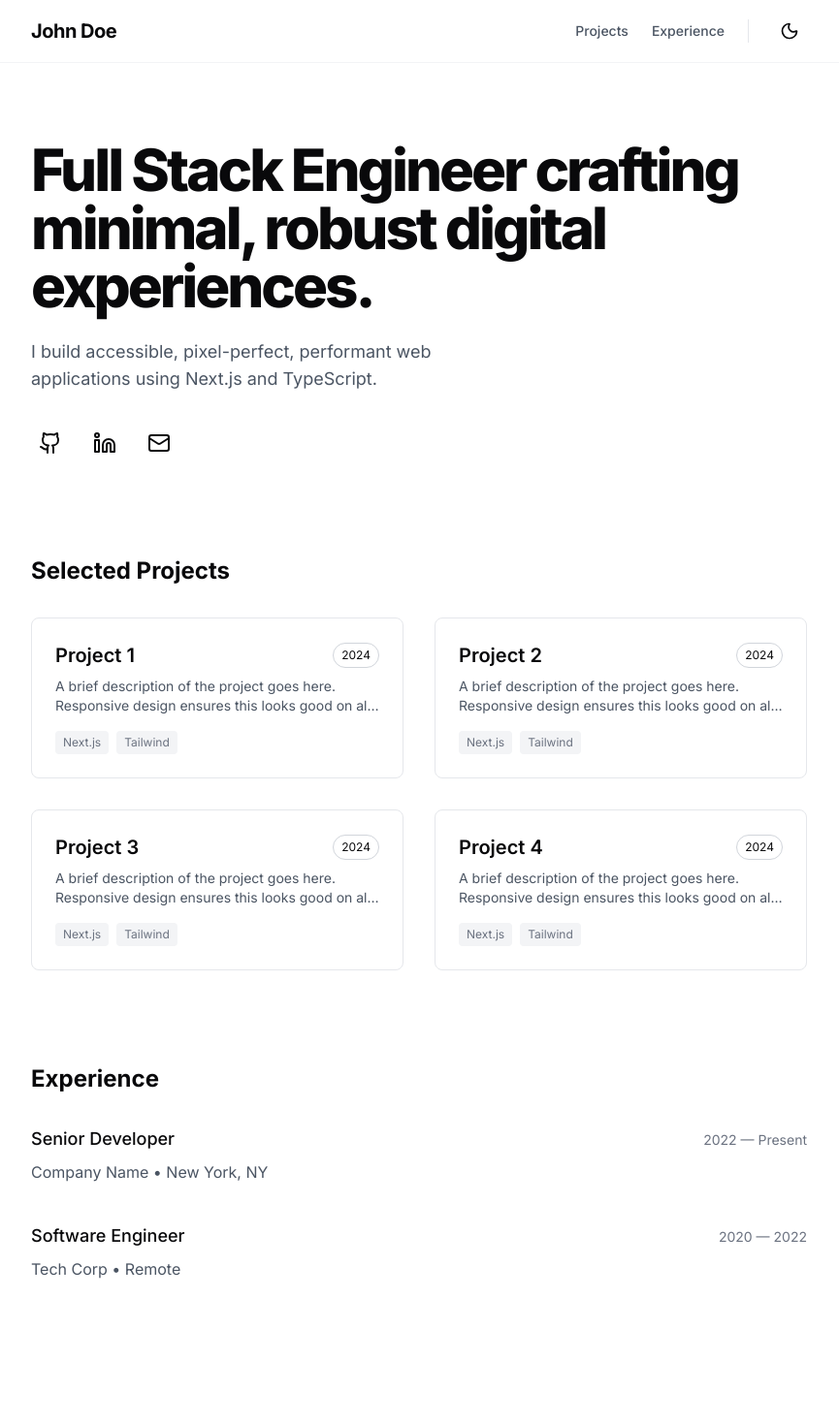
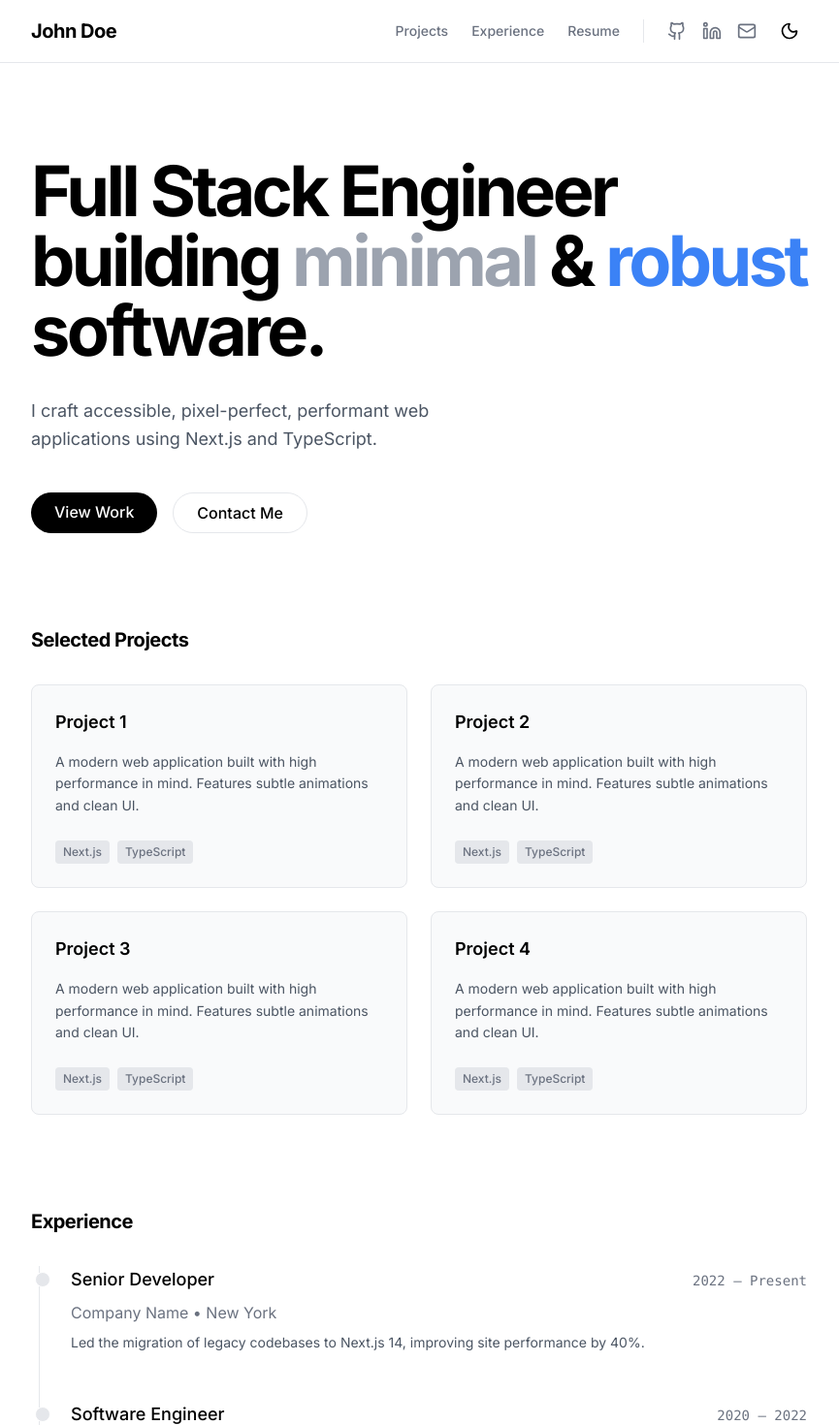
Before and after one commit to rohanbawa/my-portfolio, a Next.js app: page / in a window 1280 px wide. Shown: the top 1470 px of the page at 97% size, without its empty margins (208-1073 px from the left). Built offline with nearby package versions, Linux system fonts and the light colour scheme.

Commit message:
changed theme and added social links to the navbar

```diff
--- a/app/globals.css
+++ b/app/globals.css
@@ -3,21 +3,50 @@
 @tailwind utilities;
 
 :root {
+  /* Vercel Light Mode */
   --background: #ffffff;
-  --foreground: #09090b;
+  --foreground: #000000;
+  --accents-1: #fafafa;
+  --accents-2: #eaeaea; /* Light borders */
+  --accents-3: #999999;
+  --accents-4: #888888;
+  --accents-5: #666666;
+  --accents-6: #444444;
+
+  /* Vercel Blue */
+  --vercel-blue: #0070f3;
+  --vercel-pink: #ff0080;
+  --vercel-cyan: #50e3c2;
 }
 
 .dark {
-  --background: #09090b;
+  /* Vercel Dark Mode (Pure Black) */
+  --background: #000000;
   --foreground: #ffffff;
+  --accents-1: #111111;
+  --accents-2: #333333; /* Dark borders */
+  --accents-3: #444444;
+  --accents-4: #666666;
+  --accents-5: #888888;
+  --accents-6: #999999;
 }
 
+/* Global Reset */
 html {
   scroll-behavior: smooth;
+  scroll-padding-top: 80px;
 }
 
 body {
   color: var(--foreground);
   background: var(--background);
-  transition: background-color 0.3s ease, color 0.3s ease;
+  font-family: var(--font-inter), sans-serif;
+  -webkit-font-smoothing: antialiased;
+  -moz-osx-font-smoothing: grayscale;
 }
+
+/* Vercel-style Selection (Highlight) */
+::selection {
+  background-color: var(--vercel-blue);
+  color: white;
+}
--- a/app/page.tsx
+++ b/app/page.tsx
@@ -1,105 +1,138 @@
 import ThemeToggle from "../components/ThemeToggle";
 import Section from "../components/Section";
-import { Github, Linkedin, Mail } from "lucide-react";
+import { Github, Linkedin, Mail, ArrowUpRight } from "lucide-react";
 
 export default function Home() {
   return (
-    <main className="min-h-screen bg-background text-foreground">
-      {/* STICKY HEADER
-        - sticky top-0: Keeps it pinned to the top
-        - backdrop-blur-md: Gives it that frosted glass effect
-        - z-50: Ensures it sits ON TOP of all other content
-      */}
-      <nav className="sticky top-0 z-50 w-full border-b border-gray-100 dark:border-gray-800 bg-white/80 dark:bg-[#09090b]/80 backdrop-blur-md">
+    <main className="min-h-screen bg-background text-foreground selection:bg-blue-500 selection:text-white">
+      {/* HEADER */}
+      <nav className="sticky top-0 z-50 w-full border-b border-gray-200 dark:border-gray-200/10 bg-white/80 dark:bg-black/80 backdrop-blur-md">
         <div className="max-w-4xl mx-auto px-6 md:px-12 h-16 flex justify-between items-center">
-          {/* Logo / Home Link */}
-          <a href="#" className="text-xl font-bold tracking-tight hover:opacity-80 transition">
+
+          {/* Logo */}
+          <a href="#" className="text-xl font-bold tracking-tight hover:text-blue-500 transition-colors">
             John Doe
           </a>
 
           <div className="flex items-center gap-6">
-            {/* Navigation Links (Hidden on very small phones, visible on sm+) */}
-            <div className="hidden sm:flex gap-6 text-sm font-medium text-gray-600 dark:text-gray-400">
-              <a href="#projects" className="hover:text-black dark:hover:text-white transition">
-                Projects
-              </a>
-              <a href="#experience" className="hover:text-black dark:hover:text-white transition">
-                Experience
+            {/* Text Links (Hidden on Mobile) */}
+            <div className="hidden md:flex gap-6 text-sm font-medium text-gray-500 dark:text-gray-400">
+              <a href="#projects" className="hover:text-black dark:hover:text-white transition-colors">Projects</a>
+              <a href="#experience" className="hover:text-black dark:hover:text-white transition-colors">Experience</a>
+              <a
+                href="https://drive.google.com/file/d/YOUR_ACTUAL_RESUME_ID/view?usp=sharing"
+                target="_blank"
+                rel="noopener noreferrer"
+                className="hover:text-black dark:hover:text-white transition-colors"
+              >
+                Resume
               </a>
             </div>
 
-            <div className="w-px h-6 bg-gray-200 dark:bg-gray-800 hidden sm:block"></div>
+            {/* Divider (Hidden on Mobile) */}
+            <div className="w-px h-6 bg-gray-200 dark:bg-gray-800 hidden md:block"></div>
 
-            <ThemeToggle />
+            {/* Social Icons & Toggle (Visible on All Screens) */}
+            <div className="flex items-center gap-4">
+              <a href="https://github.com" target="_blank" className="text-gray-500 hover:text-black dark:hover:text-white transition-colors">
+                <Github size={20} />
+              </a>
+              <a href="https://linkedin.com" target="_blank" className="text-gray-500 hover:text-blue-500 transition-colors">
+                <Linkedin size={20} />
+              </a>
+              <a href="mailto:hello@example.com" className="text-gray-500 hover:text-red-500 transition-colors">
+                <Mail size={20} />
+              </a>
+
+              <ThemeToggle />
+            </div>
           </div>
         </div>
       </nav>
 
-      {/* Main Content Wrapper */}
-      <div className="max-w-4xl mx-auto px-6 md:px-12 py-12 md:py-20 flex flex-col gap-20 md:gap-24">
+      <div className="max-w-4xl mx-auto px-6 md:px-12 py-12 md:py-24 flex flex-col gap-24">
 
-        {/* Hero Section */}
+        {/* HERO */}
         <Section id="about">
-          <h2 className="text-4xl md:text-6xl font-extrabold tracking-tighter mb-6 leading-tight">
-            Full Stack Engineer crafting minimal, robust digital experiences.
+          <h2 className="text-5xl md:text-7xl font-bold tracking-tighter mb-8 leading-[1.1]">
+            Full Stack Engineer building <span className="text-gray-400 dark:text-gray-600">minimal</span> & <span className="text-blue-500">robust</span> software.
           </h2>
-          <p className="text-lg text-gray-600 dark:text-gray-400 max-w-lg mb-8">
-            I build accessible, pixel-perfect, performant web applications using
-            Next.js and TypeScript.
+          <p className="text-lg text-gray-600 dark:text-gray-400 max-w-lg mb-10 leading-relaxed">
+            I craft accessible, pixel-perfect, performant web applications using Next.js and TypeScript.
           </p>
+          {/* Call to Action Buttons (kept for emphasis) */}
           <div className="flex gap-4">
-            <a href="https://github.com" target="_blank" className="p-2 hover:text-gray-600 dark:hover:text-gray-300 transition"><Github /></a>
-            <a href="https://linkedin.com" target="_blank" className="p-2 hover:text-blue-500 transition"><Linkedin /></a>
-            <a href="mailto:hello@example.com" className="p-2 hover:text-red-500 transition"><Mail /></a>
+            <a href="#projects" className="px-6 py-2 bg-black text-white dark:bg-white dark:text-black font-medium rounded-full hover:opacity-80 transition-opacity">
+              View Work
+            </a>
+            <a href="mailto:hello@example.com" className="px-6 py-2 border border-gray-200 dark:border-gray-800 font-medium rounded-full hover:bg-gray-100 dark:hover:bg-gray-800 transition-colors">
+              Contact Me
+            </a>
           </div>
         </Section>
 
-        {/* Projects Section (Added id="projects") */}
+        {/* PROJECTS */}
         <Section id="projects" delay={0.1}>
-          <h3 className="text-2xl font-bold mb-8 scroll-mt-24">Selected Projects</h3>
-          <div className="grid grid-cols-1 md:grid-cols-2 gap-6 md:gap-8">
+          <h3 className="text-xl font-bold mb-8 tracking-tight">Selected Projects</h3>
+          <div className="grid grid-cols-1 md:grid-cols-2 gap-6">
             {[1, 2, 3, 4].map((item) => (
-              <div key={item} className="group border border-gray-200 dark:border-gray-800 p-6 rounded-lg hover:bg-gray-50 dark:hover:bg-gray-900 transition cursor-pointer">
-                <h4 className="text-xl font-semibold mb-2 flex justify-between items-center">
-                  Project {item}
-                  <span className="text-xs font-normal border border-gray-300 dark:border-gray-700 px-2 py-1 rounded-full">2024</span>
-                </h4>
-                <p className="text-gray-600 dark:text-gray-400 text-sm mb-4 line-clamp-2">
-                  A brief description of the project goes here. Responsive design ensures this looks good on all devices.
+              <div key={item} className="group relative border border-gray-200 dark:border-gray-800 bg-gray-50 dark:bg-gray-900/20 p-6 rounded-lg hover:border-gray-400 dark:hover:border-gray-600 transition-all duration-300">
+                <div className="flex justify-between items-start mb-4">
+                  <h4 className="text-lg font-semibold flex items-center gap-2">
+                    Project {item}
+                  </h4>
+                  <ArrowUpRight size={18} className="opacity-0 group-hover:opacity-100 transition-opacity text-gray-500" />
+                </div>
+                <p className="text-gray-600 dark:text-gray-400 text-sm mb-6 leading-relaxed">
+                  A modern web application built with high performance in mind. Features subtle animations and clean UI.
                 </p>
-                <div className="flex gap-2 text-xs text-gray-500">
-                  <span className="bg-gray-100 dark:bg-gray-800 px-2 py-1 rounded">Next.js</span>
-                  <span className="bg-gray-100 dark:bg-gray-800 px-2 py-1 rounded">Tailwind</span>
+                <div className="flex gap-2 text-xs font-medium text-gray-500 dark:text-gray-400">
+                  <span className="bg-gray-200 dark:bg-gray-800 px-2 py-1 rounded">Next.js</span>
+                  <span className="bg-gray-200 dark:bg-gray-800 px-2 py-1 rounded">TypeScript</span>
                 </div>
               </div>
             ))}
           </div>
         </Section>
 
-        {/* Experience Section (Added id="experience") */}
+        {/* EXPERIENCE */}
         <Section id="experience" delay={0.2}>
-          <h3 className="text-2xl font-bold mb-8 scroll-mt-24">Experience</h3>
-          <div className="space-y-10">
-            <div>
-              <div className="flex flex-col sm:flex-row justify-between sm:items-baseline mb-2 gap-1">
+          <h3 className="text-xl font-bold mb-8 tracking-tight">Experience</h3>
+          <div className="space-y-12 border-l border-gray-200 dark:border-gray-800 ml-2 pl-8 relative">
+
+            {/* Job 1 */}
+            <div className="relative">
+              <div className="absolute -left-[37px] top-1.5 w-4 h-4 rounded-full border border-white dark:border-black bg-gray-200 dark:bg-gray-800"></div>
+
+              <div className="flex flex-col sm:flex-row justify-between sm:items-baseline mb-2">
                 <h4 className="text-lg font-medium">Senior Developer</h4>
-                <span className="text-sm text-gray-500">2022 — Present</span>
+                <span className="text-sm font-mono text-gray-500">2022 — Present</span>
               </div>
-              <p className="text-gray-600 dark:text-gray-400">Company Name • New York, NY</p>
+              <p className="text-gray-500 mb-2">Company Name • New York</p>
+              <p className="text-gray-600 dark:text-gray-400 text-sm leading-relaxed max-w-2xl">
+                Led the migration of legacy codebases to Next.js 14, improving site performance by 40%.
+              </p>
             </div>
-            <div>
-              <div className="flex flex-col sm:flex-row justify-between sm:items-baseline mb-2 gap-1">
+
+            {/* Job 2 */}
+            <div className="relative">
+              <div className="absolute -left-[37px] top-1.5 w-4 h-4 rounded-full border border-white dark:border-black bg-gray-200 dark:bg-gray-800"></div>
+
+              <div className="flex flex-col sm:flex-row justify-between sm:items-baseline mb-2">
                 <h4 className="text-lg font-medium">Software Engineer</h4>
-                <span className="text-sm text-gray-500">2020 — 2022</span>
+                <span className="text-sm font-mono text-gray-500">2020 — 2022</span>
               </div>
-              <p className="text-gray-600 dark:text-gray-400">Tech Corp • Remote</p>
+              <p className="text-gray-500 mb-2">Tech Corp • Remote</p>
+              <p className="text-gray-600 dark:text-gray-400 text-sm leading-relaxed max-w-2xl">
+                Developed reusable component libraries using Tailwind CSS and React.
+              </p>
             </div>
+
           </div>
         </Section>
 
-        {/* Footer */}
-        <footer className="pt-20 pb-10 text-center text-sm text-gray-500">
-          <p>© {new Date().getFullYear()} John Doe. All rights reserved.</p>
+        <footer className="pt-20 pb-10 flex justify-between items-center text-sm text-gray-500 border-t border-gray-200 dark:border-gray-800">
+          <p>© {new Date().getFullYear()} John Doe.</p>
         </footer>
       </div>
     </main>
```
